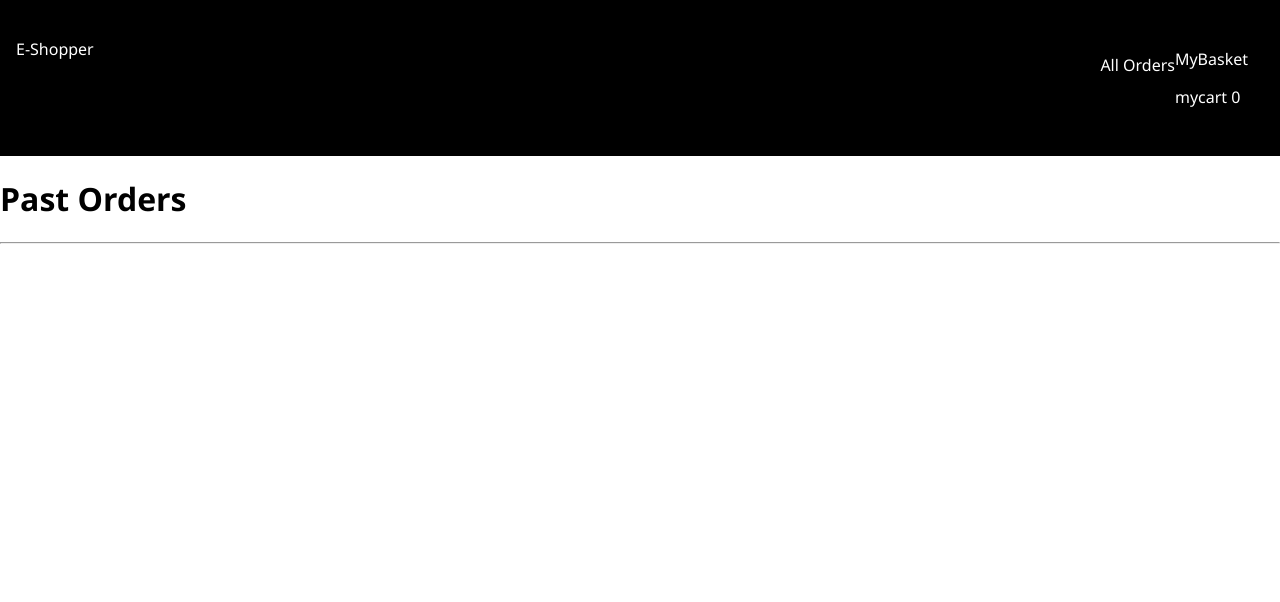
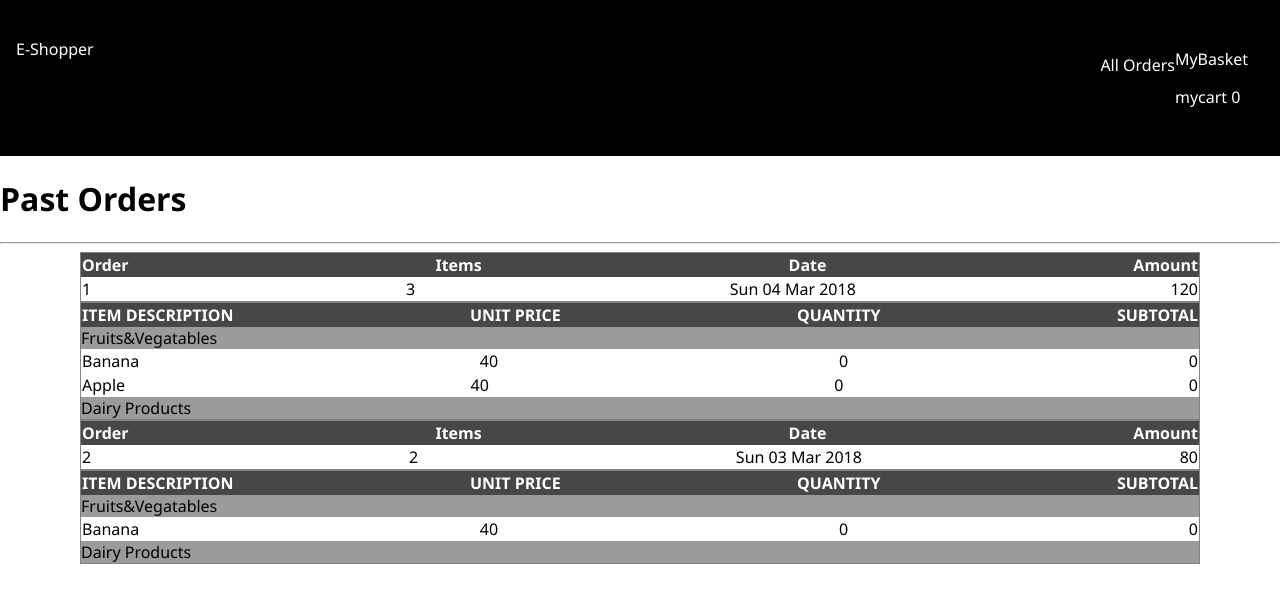
Before and after one commit to priyagupta14/bigbasket, a React (Create React App) app: page /allOrders in a window 1280 px wide. Shown: the top 602 px of the page. Built offline with nearby package versions, Linux system fonts and the light colour scheme.

Commit message:
feat: make table a component to display list of items

```diff
--- a/src/App.jsx
+++ b/src/App.jsx
@@ -39,28 +39,47 @@ export default class App extends Component {
       ],
       cartCount: 0,
       cartItems: [],
-      pastOrder: {
-        list: [
+      pastOrder: [
+        {
+          orderId: 1,
+          noOfItems: 3,
+          date: 'Sun 04 Mar 2018',
+          amount: 120,
+          items: [
             {
               id: 1,
-            name: 'banana',
+              name: 'Banana',
               count: 0,
-            price: 50,
+              quantity: 1,
+              price: 40,
             },
             {
               id: 2,
-            name: 'apple',
+              image: './assets/apple.png',
+              name: 'Apple',
               count: 0,
-            price: 30,
-          },
-          {
-            id: 3,
-            name: 'apple',
-            count: 0,
-            price: 30,
+              quantity: 1,
+              price: 40,
             },
           ],
         },
+        {
+          orderId: 2,
+          noOfItems: 2,
+          date: 'Sun 03 Mar 2018',
+          amount: 80,
+          items: [
+            {
+              id: 1,
+              image: './assets/banana.png',
+              name: 'Banana',
+              count: 0,
+              quantity: 1,
+              price: 40,
+            },
+          ],
+        },
+      ],
     };
   }
 
@@ -121,7 +140,7 @@ export default class App extends Component {
               <Cart productList={this.state.cartItems} />
             </Route>
             <Route path="/allOrders">
-              <AllOrders />
+              <AllOrders order={this.state.pastOrder} />
             </Route>
             <Route path="/checkout">
               <Checkout />
--- a/src/Components/AllOrders/AllOrders.jsx
+++ b/src/Components/AllOrders/AllOrders.jsx
@@ -1,12 +1,38 @@
+/* eslint-disable react/prop-types */
 import React, { Component } from 'react';
+import Table from '../Table/Table';
 
 export default class AllOrders extends Component {
   render() {
+    const { order } = this.props;
     return (
       <div>
-        <h1>Past Orders</h1>
+        <h1>Past Orders </h1>
         <hr />
+        {order.map((eachOrder) => (
+          <>
+            <table className="cart-table">
+              <tr className="cart-table-header">
+                <th>Order</th>
+                <th>Items</th>
+                <th>Date</th>
+                <th>Amount</th>
+              </tr>
+              <tr>
+                <td>{eachOrder.orderId}</td>
+                <td>{eachOrder.noOfItems}</td>
+                <td>{eachOrder.date}</td>
+                <td>{eachOrder.amount}</td>
+              </tr>
+            </table>
+            <Table productList={eachOrder.items} />
+          </>
+        ))}
+
       </div>
     );
   }
 }
+// AllOrders.propTypes={
+
+// }
--- a/src/Components/Cart/Cart.jsx
+++ b/src/Components/Cart/Cart.jsx
@@ -2,7 +2,7 @@
 /* eslint-disable react/prop-types */
 import React, { Component } from 'react';
 import { Link } from 'react-router-dom';
-
+import Table from '../Table/Table';
 import './Cart.css';
 
 export default class Cart extends Component {
@@ -24,24 +24,7 @@ export default class Cart extends Component {
           {' '}
           item(s))
         </h1>
-        <table className="cart-table">
-          <tr className="cart-table-header">
-            <th>ITEM DESCRIPTION</th>
-            <th>UNIT PRICE</th>
-            <th>QUANTITY</th>
-            <th>SUBTOTAL</th>
-          </tr>
-          <tr className="title">Fruits&Vegatables</tr>
-          {productList.map((eachItem) => (
-            <tr>
-              <td>{eachItem.name}</td>
-              <td>{eachItem.price}</td>
-              <td>{eachItem.count}</td>
-              <td>{eachItem.price * eachItem.count}</td>
-            </tr>
-          ))}
-          <tr className="title">Dairy Products</tr>
-        </table>
+        <Table productList={productList} />
         <div className="cart-button">
           <button>
             <Link style={{ textDecoration: 'none', color: 'black' }} to="/">
--- a/src/Components/Counter/Counter.css
+++ b/src/Components/Counter/Counter.css
@@ -1,7 +1,7 @@
 .product-counter {
   display: flex;
   justify-content: space-between;
-  background-color: rgb(197, 190, 190);
+  background-color: rgb(235, 228, 228);
   height: 3rem;
 }
 .product-counter > p {
--- a/src/Components/Product/Product.css
+++ b/src/Components/Product/Product.css
@@ -2,10 +2,15 @@
   border: solid black 1px;
   padding: 2rem;
   margin: 0.5rem;
-  box-shadow: 10px 10px 5px grey;
+  box-shadow: 10px 10px 5px rgb(143, 137, 137);
   border-radius: 25px;
 }
 .product-card-element > img {
   width: 10rem;
   height: 10rem;
 }
+.price-counter{
+  border-radius: 5px;
+  padding: 0.5rem;
+  background-color: rgb(180, 175, 175);
+}
--- a/src/Components/Product/Product.jsx
+++ b/src/Components/Product/Product.jsx
@@ -10,6 +10,7 @@ export default class Product extends Component {
       <div className="product-card-element">
         <img src={this.props.product.url} alt="fruitItem" />
         <p>{this.props.product.name}</p>
+        <div className="price-counter">
           <p>
             MRP
             {this.props.product.price}
@@ -21,6 +22,7 @@ export default class Product extends Component {
             itemCount={this.props.product.count}
           />
         </div>
+      </div>
     );
   }
 }
--- /dev/null
+++ b/src/Components/Table/Table.jsx
@@ -0,0 +1,31 @@
+/* eslint-disable react/prop-types */
+import React, { Component } from 'react';
+
+export default class Table extends Component {
+  render() {
+    const { productList } = this.props;
+
+    return (
+      <div>
+        <table className="cart-table">
+          <tr className="cart-table-header">
+            <th>ITEM DESCRIPTION</th>
+            <th>UNIT PRICE</th>
+            <th>QUANTITY</th>
+            <th>SUBTOTAL</th>
+          </tr>
+          <tr className="title">Fruits&Vegatables</tr>
+          {productList.map((eachItem) => (
+            <tr>
+              <td>{eachItem.name}</td>
+              <td>{eachItem.price}</td>
+              <td>{eachItem.count}</td>
+              <td>{eachItem.price * eachItem.count}</td>
+            </tr>
+          ))}
+          <tr className="title">Dairy Products</tr>
+        </table>
+      </div>
+    );
+  }
+}
```
Also changed, not shown: src/Components/AllOrders/AllOrder.css (added). Lines whose indentation alone changed are shown as unchanged.
